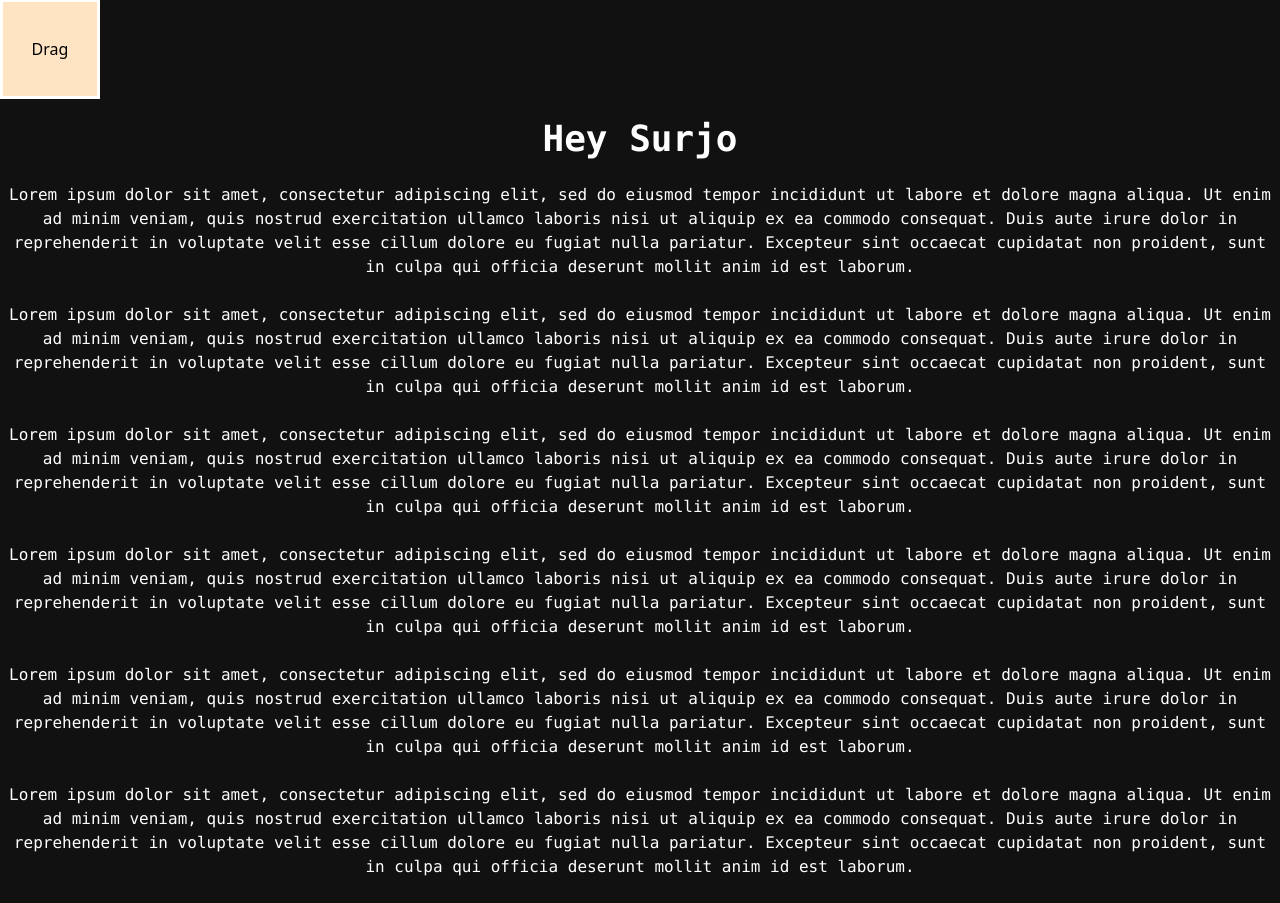
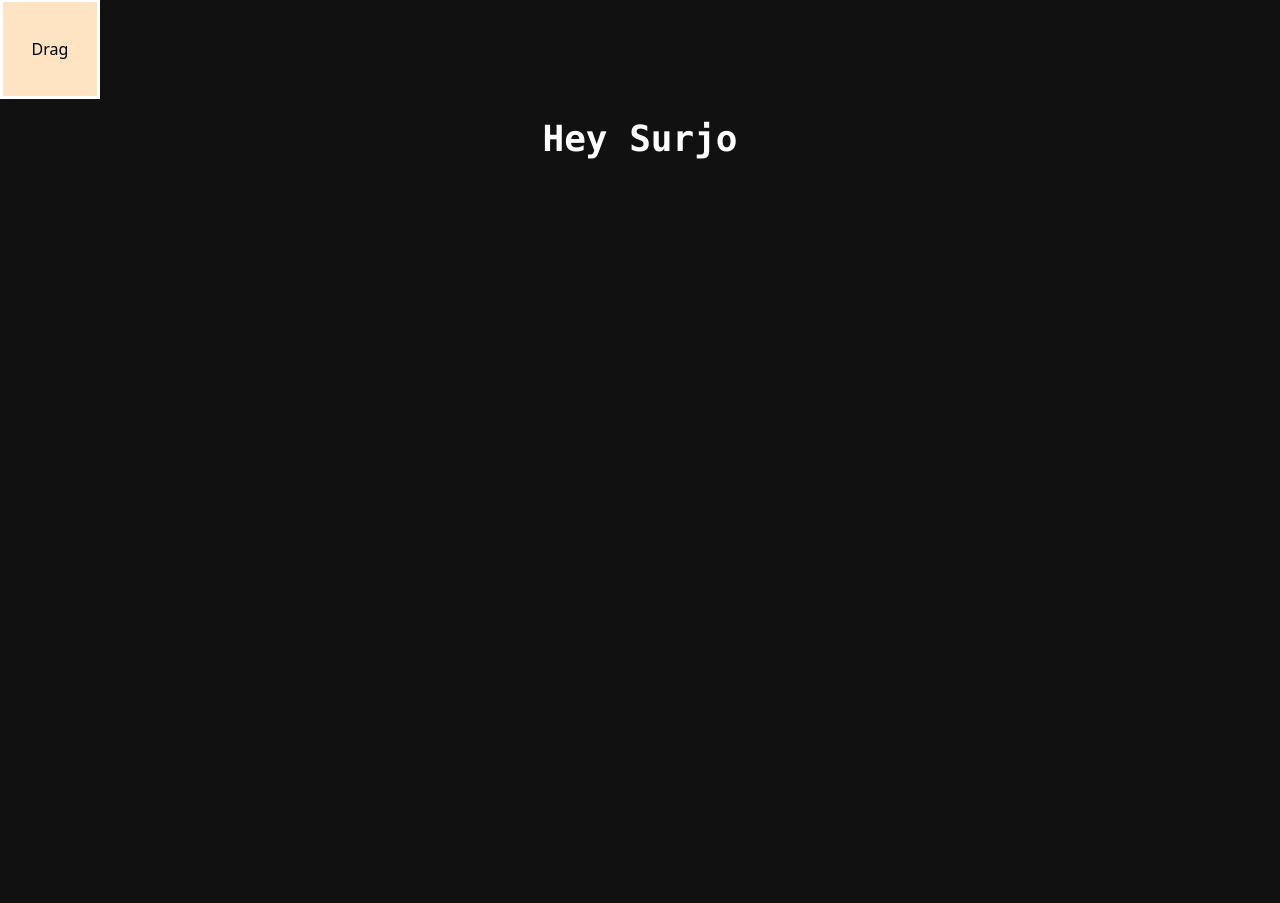
Before and after one commit to Surjendu-kar/fm, a React (Vite) app: page / in a window 1280 px wide. Shown: the part 591-1494 px from the top of the page. Built offline with nearby package versions, Linux system fonts and the light colour scheme.

Commit message:
Add opacity transition to ScrollMotion component; enhance visibility on scroll

```diff
--- a/src/ScrollMotion.jsx
+++ b/src/ScrollMotion.jsx
@@ -1,9 +1,16 @@
 import React from "react";
 import { motion, useScroll } from "motion/react";
+import { useTransform } from "framer-motion";
 
 const ScrollMotion = () => {
   console.log(useScroll());
   const { scrollYProgress } = useScroll();
+
+  // useTransform maps scrollYProgress (0 to 1) to opacity (0 to 1)
+  // When at the top: opacity = 0 (invisible)
+  // When at the bottom: opacity = 1 (fully visible)
+  const opacity = useTransform(scrollYProgress, [0, 1], [0, 1]);
+
   return (
     <div className=" text-white text-center font-mono space-y-6">
       <motion.div
@@ -11,7 +18,12 @@ const ScrollMotion = () => {
         style={{ scaleX: scrollYProgress }}
       />
       <motion.h2 className="text-4xl font-bold"> Hey Surjo</motion.h2>
-      <motion.div>
+      <motion.div
+        initial={{ opacity: 0 }}
+        whileInView={{ opacity: 1 }}
+        transition={{ duration: 1 }}
+        style={{ opacity }}
+      >
         Lorem ipsum dolor sit amet, consectetur adipiscing elit, sed do eiusmod
         tempor incididunt ut labore et dolore magna aliqua. Ut enim ad minim
         veniam, quis nostrud exercitation ullamco laboris nisi ut aliquip ex ea
```
